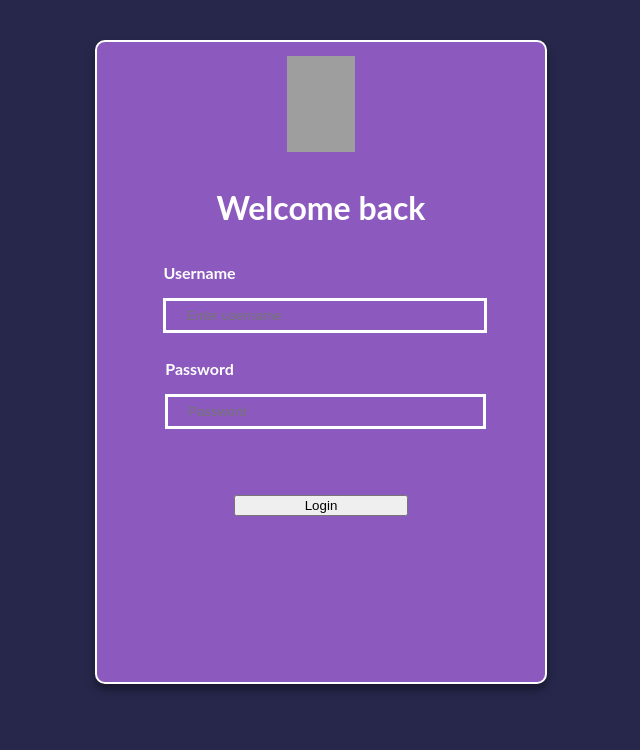
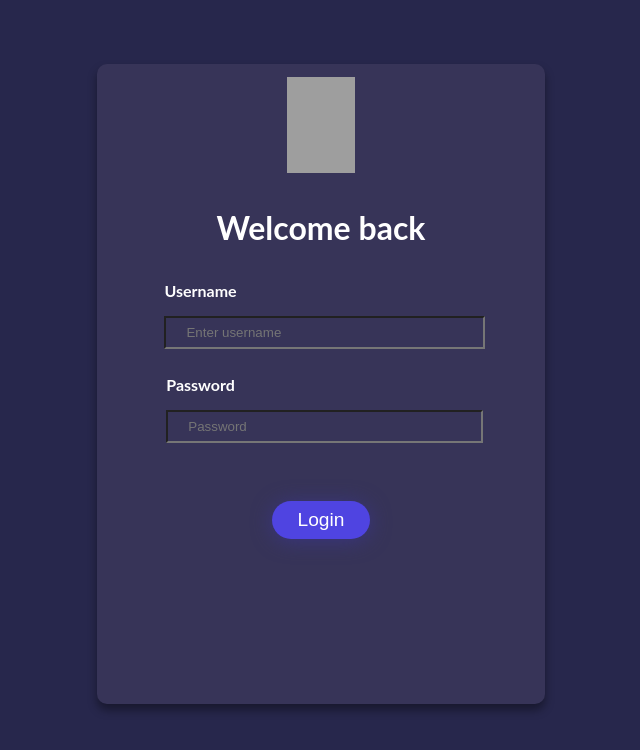
Before and after one commit to BerkleySitterson/straightFace, a Flask app: page /login in a window 1280 px wide. Shown: the top 750 px of the page, without its empty margins (319-959 px from the left). Run offline with Flask 3, Linux system fonts and the light colour scheme; some libraries are stand-ins or nearby versions; grey boxes are pictures that could not be loaded.

Commit message:
Login/SignUp Form UI Changes

```diff
--- a/static/styles.css
+++ b/static/styles.css
@@ -358,33 +358,15 @@ footer {
 
 /* Login and Register CSS */
 
-#login_form {
+#login_form, #register_form {
     display: flex;
     width: 35vw;
     height: 80vh;
-    margin-top: 5vh;
+    margin-top: 8vh;
     flex-direction: column;
     align-items: center;
     justify-content: space-evenly;
-    background-color: var(--secondary-purple);
-    border: 2px solid white;
-    color: white;
-    font-size: 1rem;
-    font-weight: bold;
-    border-radius: 10px;
-    box-shadow: 0 6px 10px rgba(0, 0, 0, 0.4);
-}
-
-#register_form {
-    display: flex;
-    width: 35vw;
-    height: 80vh;
-    margin-top: 5vh;
-    flex-direction: column;
-    align-items: center;
-    justify-content: space-evenly;
-    background-color: var(--secondary-purple);
-    border: 2px solid white;
+    background-color: var(--secondary-blue);
     color: white;
     font-size: 1rem;
     font-weight: bold;
@@ -411,10 +393,22 @@ footer {
     top: 12%;
 }
 
-#login_button {
-    width: 50%;
-    height: 10%;
-    margin-top: 5vh;
+#login_button, #register_button {
+    transition: all .5s ease;
+    background: var(--primary-purple);
+    color: white;
+    font-size: 1.2rem;
+    padding: 1vh 2vw;
+    border-radius: 2rem;
+    text-decoration: none;
+    box-shadow: 0px 2px 20px #3A3580;
+    border: None;
+    cursor: pointer;
+    margin-top: 2rem;
+}
+
+#login_button:hover, #register_button:hover {
+    box-shadow: 0px 4px 30px black;
 }
 
 #register_button {
@@ -447,9 +441,7 @@ input {
     height: 5%;
     margin: 1rem;
     padding: 12px 20px;
-    border: 3px solid white;
-    background-color: transparent;
-    color: white;
+    background-color: var(--secondary-blue);
     transition: 0.5s;
     outline: none;
 }
```
Also changed, not shown: other parts of static/styles.css (+1 -8 lines).
